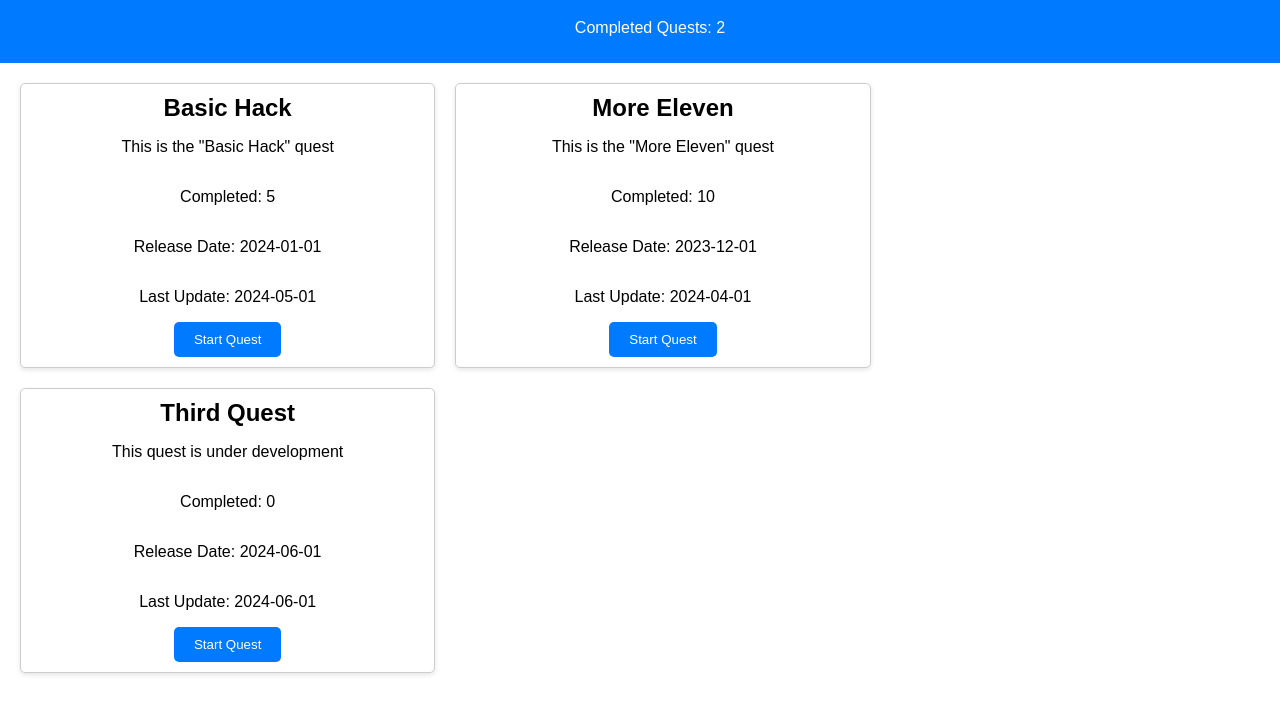
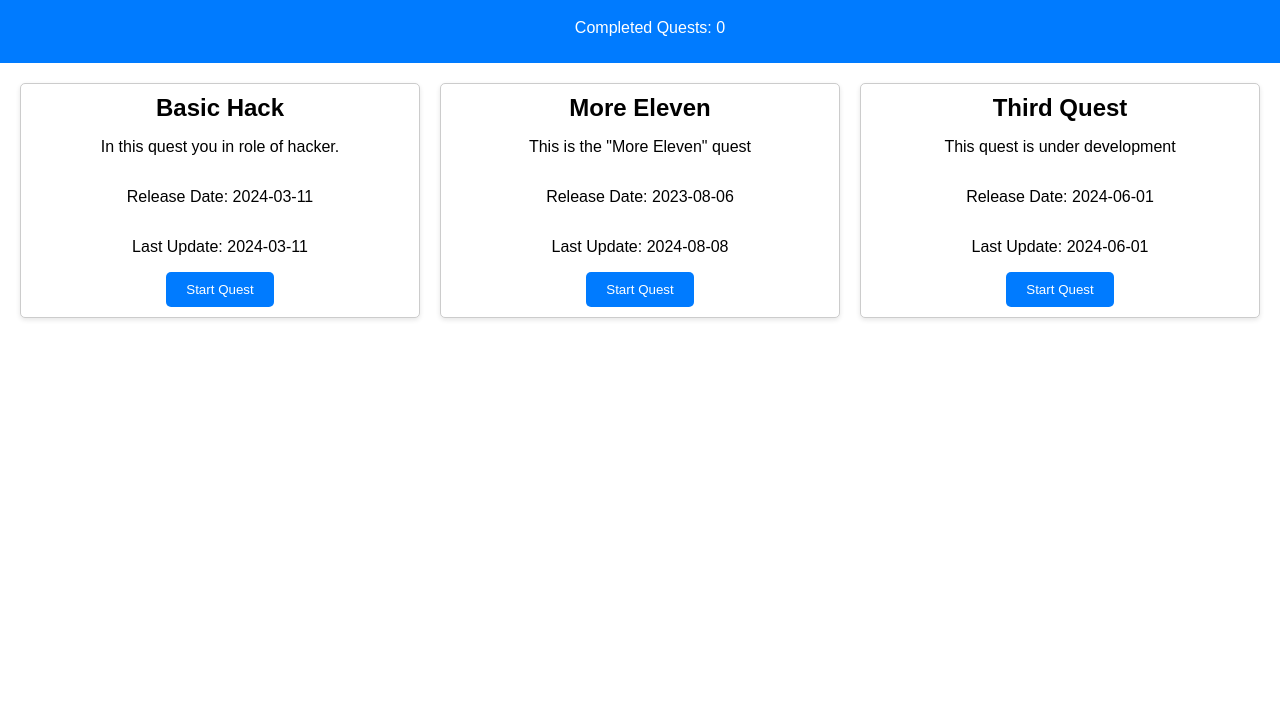
Before and after one commit to sorshi-island/code-name-japan, a website: page public/dashboard/index.html in a window 1280 px wide. Shown: the part 71-784 px from the top of the page. Drawn offline with Linux system fonts and the light colour scheme.

Commit message:
- updated layout and completed count in header

```diff
--- a/public/dashboard/dashboard.js
+++ b/public/dashboard/dashboard.js
@@ -1,11 +1,36 @@
 document.addEventListener('DOMContentLoaded', () => {
+    /**
+     * Manually added list of quests
+     * @type {[{quests: [{path: string, releaseDate: string, lastUpdate: string, description: string, id: string, completed: number, title: string},{path: string, releaseDate: string, lastUpdate: string, description: string, id: string, completed: number, title: string},{path: string, releaseDate: string, lastUpdate: string, description: string, id: string, completed: number, title: string}], page: number}]}
+     */
     const roadmap = [
         {
             page: 1,
             quests: [
-                { id: 'basic-hack', title: 'Basic Hack', description: 'This is the "Basic Hack" quest', path: '/quests/basic-hack', completed: 5, releaseDate: '2024-01-01', lastUpdate: '2024-05-01' },
-                { id: 'more-eleven', title: 'More Eleven', description: 'This is the "More Eleven" quest', path: '/quests/more-eleven', completed: 10, releaseDate: '2023-12-01', lastUpdate: '2024-04-01' },
-                { id: 'third-quest', title: 'Third Quest', description: 'This quest is under development', path: '/quests/third-quest', completed: 0, releaseDate: '2024-06-01', lastUpdate: '2024-06-01' }
+                {
+                    id: 'basic-hack',
+                    title: 'Basic Hack',
+                    description: 'In this quest you in role of hacker.',
+                    path: '/quests/basic-hack',
+                    releaseDate: '2024-03-11',
+                    lastUpdate: '2024-03-11'
+                },
+                {
+                    id: 'more-eleven',
+                    title: 'More Eleven',
+                    description: 'This is the "More Eleven" quest',
+                    path: '/quests/more-eleven',
+                    releaseDate: '2023-08-06',
+                    lastUpdate: '2024-08-08'
+                },
+                {
+                    id: 'third-quest',
+                    title: 'Third Quest',
+                    description: 'This quest is under development',
+                    path: '/quests/third-quest',
+                    releaseDate: '2024-06-01',
+                    lastUpdate: '2024-06-01'
+                }
             ]
         }
         // Добавьте дополнительные страницы здесь
@@ -19,10 +44,11 @@ document.addEventListener('DOMContentLoaded', () => {
         page.quests.forEach(quest => {
             const tile = document.createElement('div');
             tile.classList.add('tile');
+            tile.setAttribute('data-id', quest.id)
             tile.innerHTML = `
+        <div class="completed-badge">⭐</div>
         <h2>${quest.title}</h2>
         <p>${quest.description}</p>
-        <p>Completed: ${quest.completed}</p>
         <p>Release Date: ${quest.releaseDate}</p>
         <p>Last Update: ${quest.lastUpdate}</p>
         <button onclick="openQuest('${quest.path}')">Start Quest</button>
@@ -33,10 +59,6 @@ document.addEventListener('DOMContentLoaded', () => {
         roadmapContainer.appendChild(pageElement);
     });
 
-    const completedQuestsElement = document.getElementById('completed-quests');
-    const completedQuestsCount = roadmap.reduce((acc, page) => acc + page.quests.filter(quest => quest.completed > 0).length, 0);
-    completedQuestsElement.textContent = completedQuestsCount;
-
     const modal = document.getElementById('modal');
     const modalContent = document.getElementById('modal-body');
     const closeModalButton = document.getElementById('close-modal');
@@ -46,7 +68,7 @@ document.addEventListener('DOMContentLoaded', () => {
         modalContent.innerHTML = '';
     });
 
-    window.openQuest = async function(path) {
+    window.openQuest = async function (path) {
         const adapter = new QuestAdapter(path);
         await adapter.loadQuest();
         modalContent.innerHTML = '';
@@ -55,8 +77,12 @@ document.addEventListener('DOMContentLoaded', () => {
         adapter.startQuest();
     };
 
-    window.updateCompletedQuests = function() {
+    window.updateCompletedQuests = function () {
         const completedQuests = JSON.parse(localStorage.getItem('completedQuests')) || [];
+
+        const headerBlock = document.getElementById('completed-quests')
+        headerBlock.textContent = completedQuests.length.toString();
+
         const questTiles = document.querySelectorAll('.tile');
         questTiles.forEach(tile => {
             const questId = tile.getAttribute('data-id');
@@ -66,17 +92,7 @@ document.addEventListener('DOMContentLoaded', () => {
         });
     };
 
-});
-
-document.addEventListener('DOMContentLoaded', () => {
-    // Вызовите updateCompletedQuests при загрузке страницы
     updateCompletedQuests();
-
-    const roadmap = [
-        // ваш массив квестов
-    ];
-
-    // Остальная часть вашего кода для генерации плиток квестов
 
 });
 
--- a/public/dashboard/styles.css
+++ b/public/dashboard/styles.css
@@ -1,4 +1,3 @@
-/* General styles */
 body, html {
     margin: 0;
     padding: 0;
@@ -25,12 +24,12 @@ header {
 
 .page {
     display: flex;
-    flex-wrap: wrap;
     gap: 20px;
     margin-bottom: 40px;
 }
 
 .tile {
+    position: relative;
     background-color: #fff;
     border: 1px solid #ccc;
     border-radius: 5px;
@@ -112,3 +111,14 @@ header {
 .hidden {
     visibility: hidden;
 }
+
+.completed-badge {
+    position: absolute;
+    right: 5px;
+    top: 1px;
+    visibility: hidden;
+}
+
+.tile.completed .completed-badge {
+    visibility: visible;
+}
```
